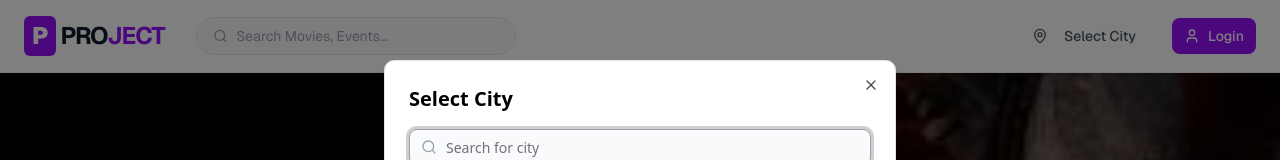
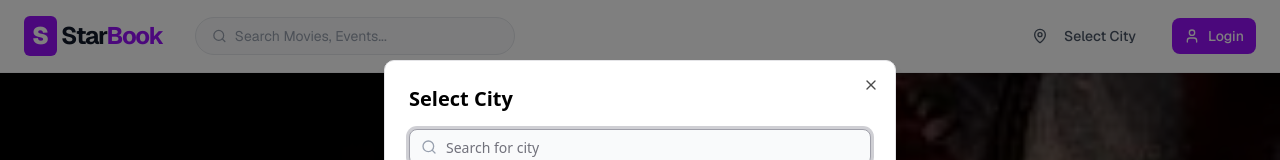
Before and after one commit to tsdebug/ticket, a Next.js app: page / in a window 1280 px wide. Shown: the top 160 px of the page. Built offline with nearby package versions, Linux system fonts and the light colour scheme.

Commit message:
Modified - Functional landing page + Time selection

```diff
--- a/package.json
+++ b/package.json
@@ -10,12 +10,15 @@
   },
   "dependencies": {
     "@radix-ui/react-accordion": "^1.2.12",
+    "@radix-ui/react-checkbox": "^1.3.3",
     "@radix-ui/react-dialog": "^1.1.15",
     "@radix-ui/react-label": "^2.1.8",
     "@radix-ui/react-navigation-menu": "^1.2.14",
+    "@radix-ui/react-popover": "^1.1.15",
     "@radix-ui/react-scroll-area": "^1.2.10",
     "@radix-ui/react-select": "^2.2.6",
     "@radix-ui/react-separator": "^1.1.8",
+    "@radix-ui/react-slider": "^1.3.6",
     "@radix-ui/react-slot": "^1.2.4",
     "@radix-ui/react-tabs": "^1.1.13",
     "class-variance-authority": "^0.7.1",
--- a/src/app/page.tsx
+++ b/src/app/page.tsx
@@ -42,9 +42,9 @@ export default function Home() {
         <div className="flex items-center gap-8">
           {/* Logo */}
           <Link href="/" className="flex items-center gap-1">
-             <div className="bg-purple-600 text-white font-black text-2xl px-2 py-1 rounded-sm">P</div>
+            <div className="bg-purple-600 text-white font-black text-2xl px-2 py-1 rounded-sm">S</div>
             <span className="text-2xl font-bold tracking-tighter text-gray-900">
-                PRO<span className="text-purple-600">JECT</span>
+              Star<span className="text-purple-600">Book</span>
             </span>
           </Link>
 
@@ -102,9 +102,11 @@ export default function Home() {
               <Button size="lg" className="bg-white text-purple-900 hover:bg-gray-100 font-bold">
                 Watch Trailer
               </Button>
+              <Link href="/book/1">
                 <Button size="lg" className="bg-purple-600 text-white hover:bg-purple-700 font-bold">
                   Book Now
                 </Button>
+              </Link>
             </div>
           </div>
         </div>
```
Also changed, not shown: 1 other file (tests, documents, lock files or other folders). Lines whose indentation alone changed are shown as unchanged.
